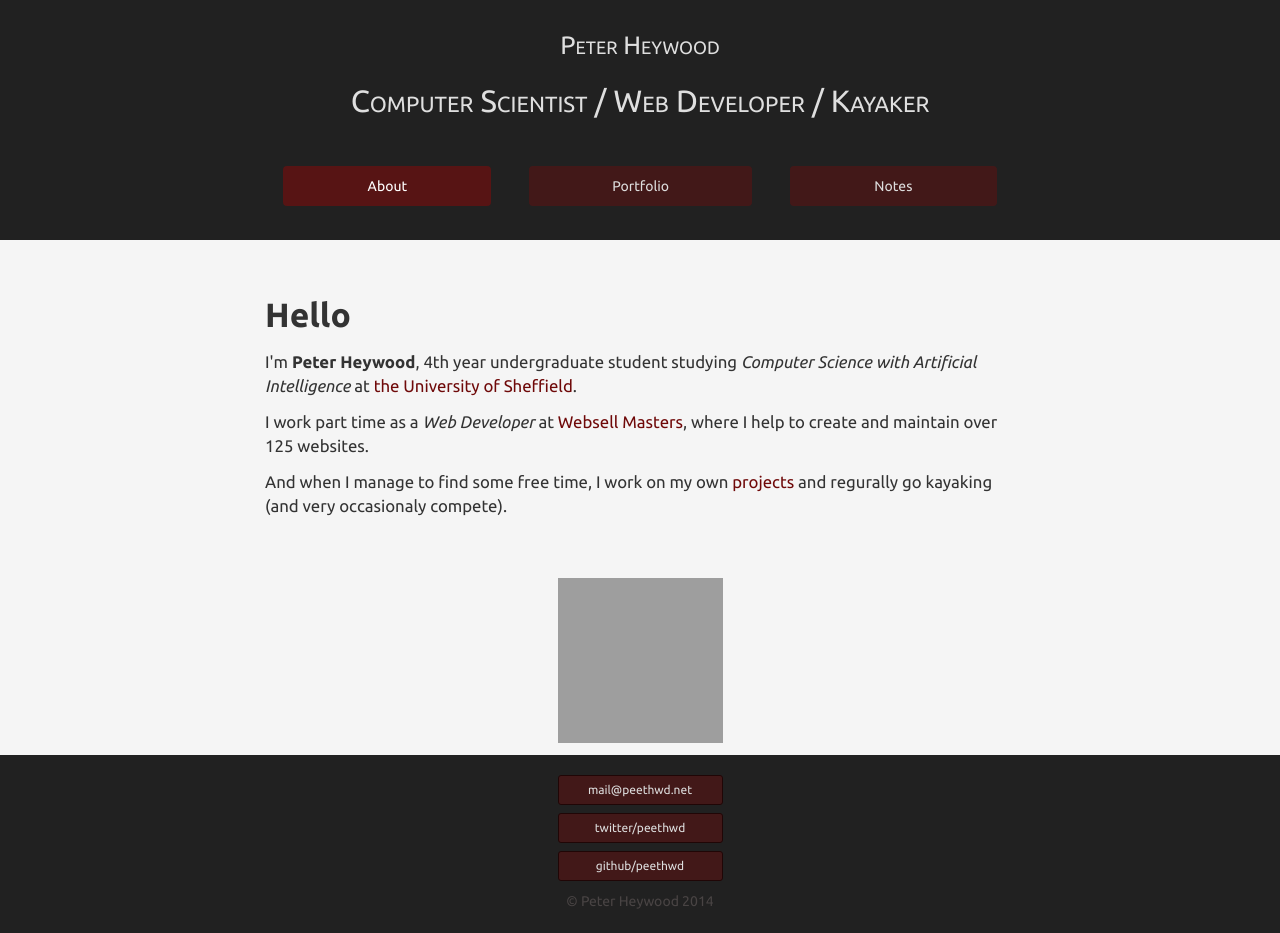
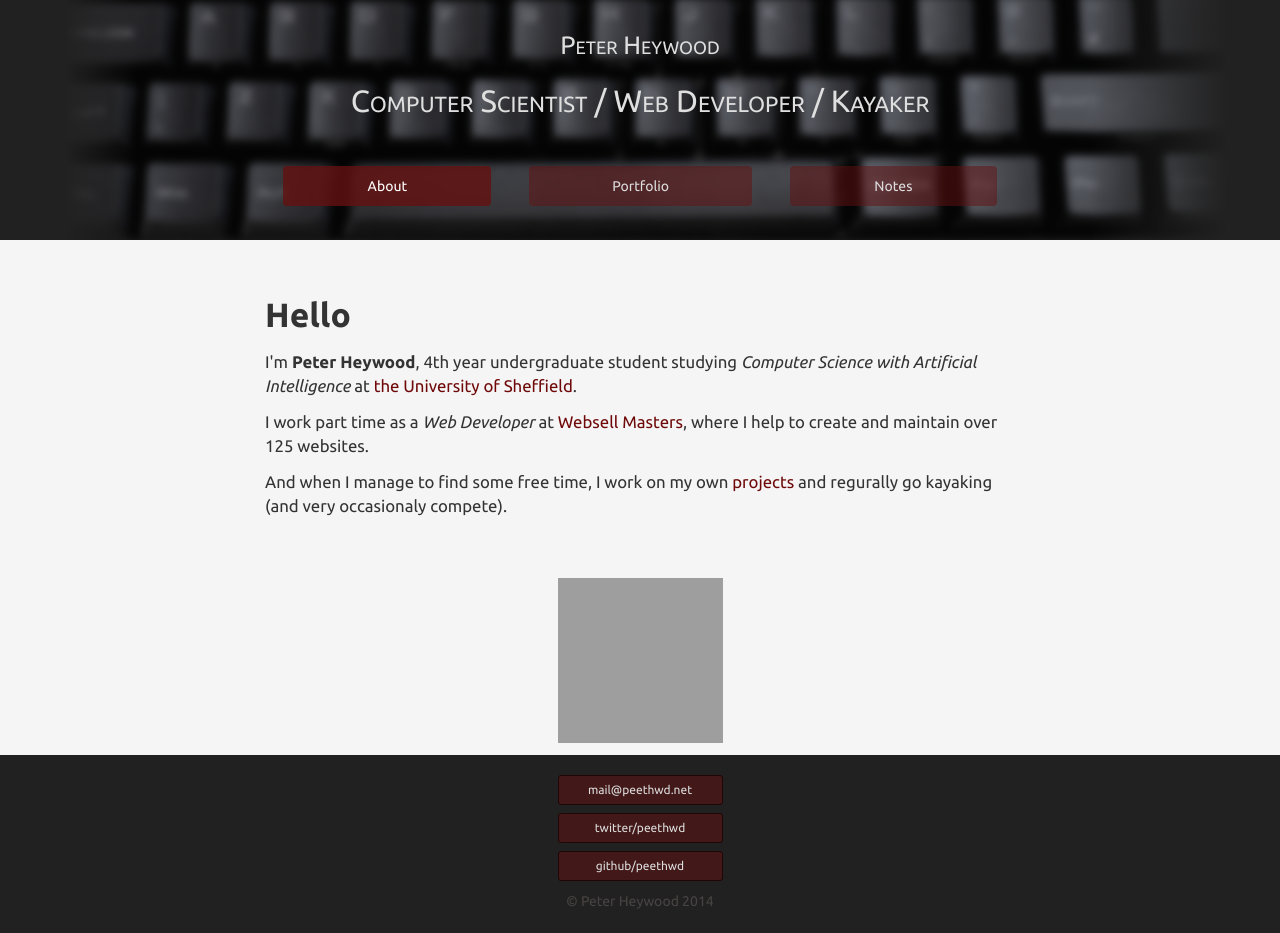
Before and after one commit to ptheywood/ptheywood.github.io, a Jekyll site: the page built from index.html, in a window 1280 px wide. Built offline with Jekyll 4.4.1, drawn with Linux system fonts in a browser that asks for light colours; nearby versions of some CDN libraries; library files that are not in the unit come from our copies; Markdown is read by kramdown in place of the engine named in the settings; grey boxes are pictures that could not be loaded.

Commit message:
Use poker keyboard as header background.
Needs some more tweaking

```diff
--- a/css/main.css
+++ b/css/main.css
@@ -21,8 +21,8 @@ a:active {
 }
 
 .header {
-    /*background: #212121 url(/img/blurred-python.png) no-repeat center center;*/
-    background: #212121;
+    background: #212121 url(/img/poker-bkg.png) no-repeat bottom center;
+    /*background: #212121;*/
     color: #DFDFDF;
     min-height: 240px;
     text-align: center;
```
Also changed, not shown: img/poker-bkg.png (added).
